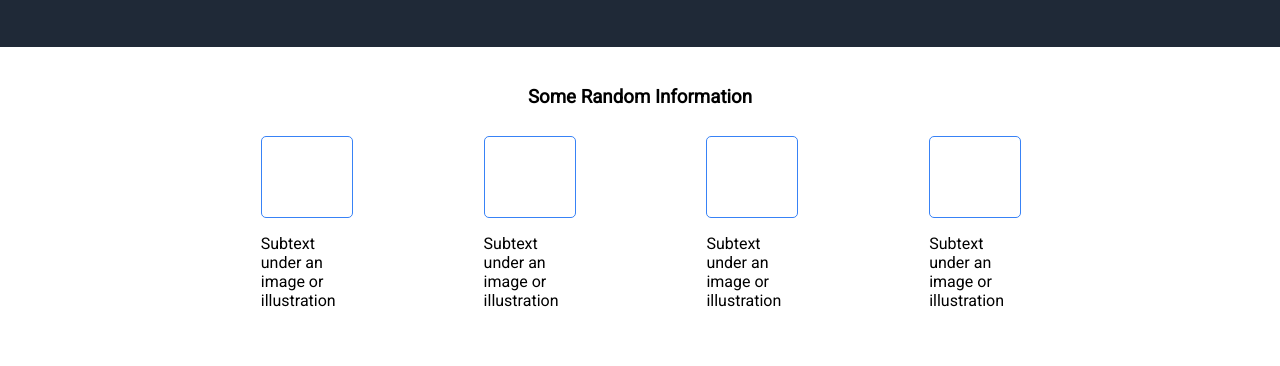
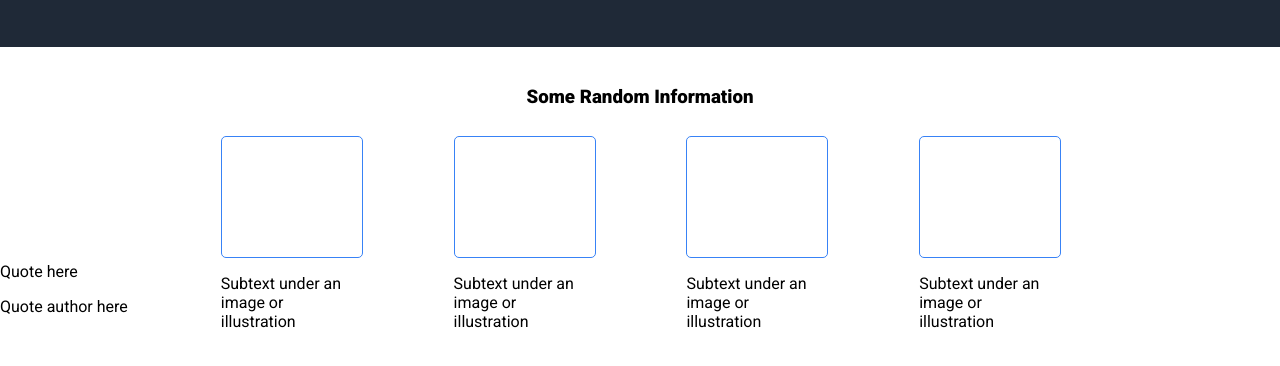
Before and after one commit to grford15/odin-landingpage, a plain HTML site: page index.html in a window 1280 px wide. Shown: the part 386-752 px from the top of the page. Drawn offline with Linux system fonts and the light colour scheme.

Commit message:
finished off main content & added quote container

```diff
--- a/index.html
+++ b/index.html
@@ -8,7 +8,7 @@
 		<link rel="preconnect" href="https://fonts.googleapis.com" />
 		<link rel="preconnect" href="https://fonts.gstatic.com" crossorigin />
 		<link
-			href="https://fonts.googleapis.com/css2?family=Roboto&family=Roboto+Mono&display=swap"
+			href="https://fonts.googleapis.com/css2?family=Roboto:wght@400;900&family=Roboto+Mono&display=swap"
 			rel="stylesheet"
 		/>
 		<title>Odin Landing Page</title>
@@ -59,7 +59,12 @@
 					</div>
 				</div>
 			</div>
+			<div class="quote-container">
+				<p>Quote here</p>
+				<p>Quote author here</p>
+			</div>
 		</main>
+
 		<footer></footer>
 	</body>
 </html>
--- a/sytles.css
+++ b/sytles.css
@@ -65,11 +65,20 @@ button {
 	font-weight: 600;
 }
 
+main {
+	display: flex;
+	flex-direction: column;
+}
+
 .main-content {
 	display: flex;
 	flex-direction: column;
 	justify-content: center;
 	align-items: center;
+}
+
+.main-content h3 {
+	font-weight: 900;
 }
 
 .image-container {
@@ -82,12 +91,12 @@ button {
 
 .image-div {
 	height: 100px;
-	width: 90px;
+	width: 140px;
 }
 
 .image-placeholder {
 	border: 1px #3882f6 solid;
 	border-radius: 5px;
-	height: 80px;
-	width: 90px;
+	height: 120px;
+	width: 140px;
 }
```
